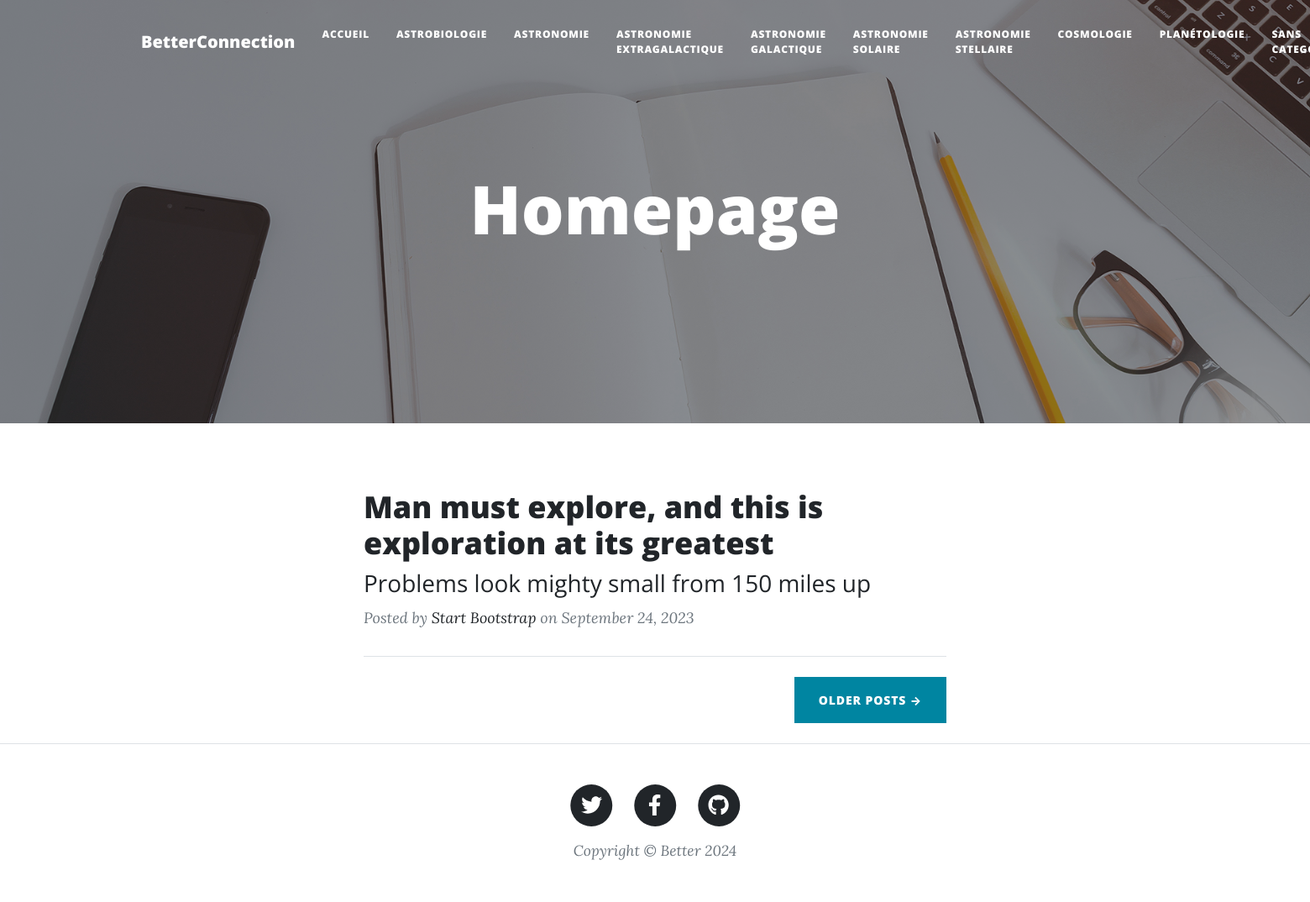
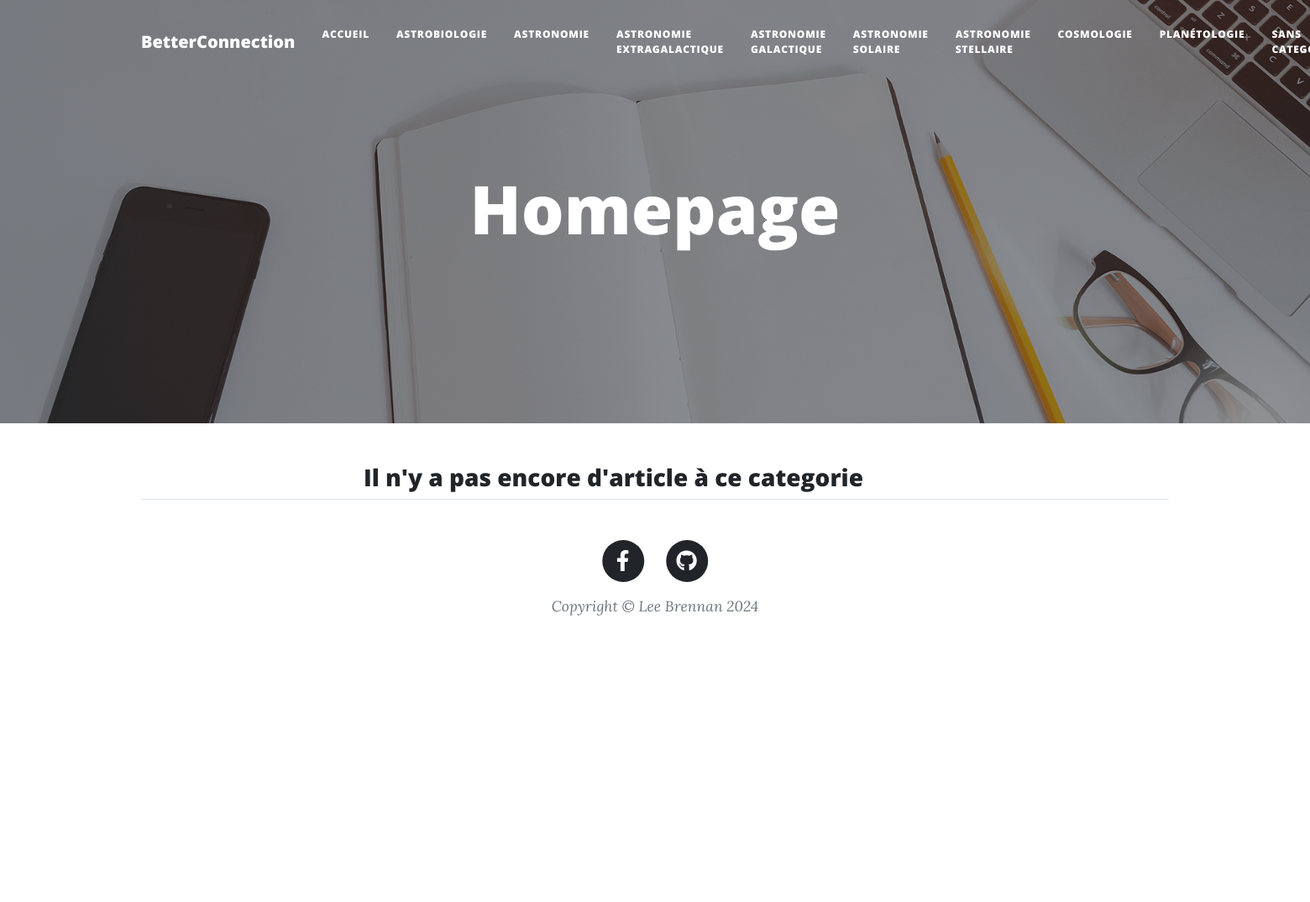
Before and after one commit to Leerlandais/homeConnection, a PHP site: page /?showCat=astrobiologie in a window 1560 px wide; the page is wider, and only the part inside the window is pictured. Shown: that part at 84% size. After the commit the page ends 733 px from the top of that part, so only its background shows below. Run offline with PHP 8.4, Linux system fonts and the light colour scheme; data comes from the database, SQL or seed files in the repository; a stand-in replaces the project's code that opens the database connection; some libraries are stand-ins or nearby versions.

Commit message:
moved articles to own inc. Improved other things

```diff
--- a/model/CategoryModel.php
+++ b/model/CategoryModel.php
@@ -2,7 +2,7 @@
 
 function getAllCategoriesBySlug(PDO $db): array|string
 {
-    $sql = "SELECT title, slug FROM category ORDER BY slug ASC;";
+    $sql = "SELECT title, slug, `description` FROM category ORDER BY slug ASC;";
     try{
         $query = $db->query($sql);
 
@@ -23,13 +23,13 @@ function getAllCategoriesBySlug(PDO $db): array|string
 function getClippedNewsByCat(PDO $db, $catSlug): array|string {
     $cleanedSlug = htmlspecialchars(strip_tags(trim($catSlug)), ENT_QUOTES);
 if ($cleanedSlug == "nouser") {
-    $sql = "SELECT SUBSTRING(content, 1, 100) AS con, slug, title, date_published
+    $sql = "SELECT SUBSTRING(content, 1, 100) AS con, slug, title AS ntit, date_published
             FROM news
             WHERE user_iduser IS NULL
     ";
 
 }else {
-    $sql = "SELECT SUBSTRING(n.content, 1, 100) AS con, n.slug, n.title AS ntit, n.date_published, c.title, u.thename
+    $sql = "SELECT SUBSTRING(n.content, 1, 120) AS con, n.slug, n.title AS ntit, n.date_published, c.title, u.thename
             FROM news n
             JOIN news_has_category h ON h.news_idnews = n.idnews
             LEFT JOIN category c ON c.idcategory = h.category_idcategory
--- a/public/index.php
+++ b/public/index.php
@@ -34,7 +34,6 @@ $menuSlug = getAllCategoriesBySlug($db);
 
 if (isset($_GET["showCat"])) {
     $catSlug = getClippedNewsByCat($db, $_GET["showCat"]);
-
 }else if (isset($_GET["showArt"])) {
     $artSlug = getArticle($db, $_GET["showArt"]);
 }
--- a/view/homepage.view.php
+++ b/view/homepage.view.php
@@ -16,49 +16,21 @@
 <body>
     <?php
 require_once "inc/menu.view.php";
- require_once 'inc/header.view.php'
+ require_once 'inc/header.view.php';
+ require_once 'inc/main.view.php';
     ?>
         <!-- Page Header-->
 
-        <!-- Main Content-->
-        <div class="container px-4 px-lg-5">
-            <div class="row gx-4 gx-lg-5 justify-content-center">
-                <div class="col-md-10 col-lg-8 col-xl-7">
-                    <!-- Post preview-->
-                    <div class="post-preview">
-                        <a href="post.html">
-                            <h2 class="post-title">Man must explore, and this is exploration at its greatest</h2>
-                            <h3 class="post-subtitle">Problems look mighty small from 150 miles up</h3>
-                        </a>
-                        <p class="post-meta">
-                            Posted by
-                            <a href="#!">Start Bootstrap</a>
-                            on September 24, 2023
-                        </p>
-                    </div>
-                    <!-- Divider-->
-                    <hr class="my-4" />
-                    <!-- Pager-->
-                    <div class="d-flex justify-content-end mb-4"><a class="btn btn-primary text-uppercase" href="#!">Older Posts →</a></div>
-                </div>
-            </div>
-        </div>
+
         <!-- Footer-->
         <footer class="border-top">
             <div class="container px-4 px-lg-5">
                 <div class="row gx-4 gx-lg-5 justify-content-center">
                     <div class="col-md-10 col-lg-8 col-xl-7">
                         <ul class="list-inline text-center">
+
                             <li class="list-inline-item">
-                                <a href="#!">
-                                    <span class="fa-stack fa-lg">
-                                        <i class="fas fa-circle fa-stack-2x"></i>
-                                        <i class="fab fa-twitter fa-stack-1x fa-inverse"></i>
-                                    </span>
-                                </a>
-                            </li>
-                            <li class="list-inline-item">
-                                <a href="#!">
+                                <a href="https://www.facebook.com/DeadleeB">
                                     <span class="fa-stack fa-lg">
                                         <i class="fas fa-circle fa-stack-2x"></i>
                                         <i class="fab fa-facebook-f fa-stack-1x fa-inverse"></i>
@@ -66,7 +38,7 @@ require_once "inc/menu.view.php";
                                 </a>
                             </li>
                             <li class="list-inline-item">
-                                <a href="#!">
+                                <a href="https://github.com/Leerlandais">
                                     <span class="fa-stack fa-lg">
                                         <i class="fas fa-circle fa-stack-2x"></i>
                                         <i class="fab fa-github fa-stack-1x fa-inverse"></i>
@@ -74,7 +46,7 @@ require_once "inc/menu.view.php";
                                 </a>
                             </li>
                         </ul>
-                        <div class="small text-center text-muted fst-italic">Copyright &copy; Better <?=date("Y")?></div>
+                        <div class="small text-center text-muted fst-italic">Copyright &copy; Lee Brennan <?=date("Y")?></div>
                     </div>
                 </div>
             </div>
--- /dev/null
+++ b/view/inc/cat.view.php
@@ -0,0 +1,26 @@
+<?php
+                    if (isset($catSlug)) {
+                        if(count($catSlug) == 0) {
+                           ?><h3 class="post-meta">Il n'y a pas encore d'article à ce categorie</h3>
+                        <?php }
+
+                        foreach($catSlug as $cs) : ?>
+                    <div class="post-preview">
+                        <h2 class="post-title"><?=$cs["ntit"]?></h2>
+                        <a href="?showArt=<?=$cs["slug"]?>">
+                            <h3 class="post-subtitle"><?=$cs["con"]?></h3>
+                        </a>
+                        <p class="post-meta">
+                            Posted by <?php
+                            if(isset($cs["thename"])) {
+                                echo $cs["thename"];
+                                }else {
+                                    echo "unknown";}
+                                    ?> on
+                                    <?php
+                                    if(isset($cs["date_published"])) {
+                                        echo date("d-m-Y", strtotime($cs["date_published"]));
+                                        }else {echo "unknown";}
+                                        ?>
+                        </p>
+                    </div> <?php endforeach; }
--- /dev/null
+++ b/view/inc/main.view.php
@@ -0,0 +1,21 @@
+        <!-- Main Content-->
+        <div class="container px-4 px-lg-5">
+            <div class="row gx-4 gx-lg-5 justify-content-center">
+                <div class="col-md-10 col-lg-8 col-xl-7">
+                    <!-- Post preview-->
+                  <?php
+                    require_once("cat.view.php");
+                    if (isset($artSlug)) {
+                    foreach($artSlug as $as) :?>
+                    <div class="post-preview">
+
+                            <h2 class="post-title"><?=$as["title"]?> par <?php if (isset($as["thename"])) {echo $as["thename"];}else{echo "unknown";}?></h2>
+                            <p class="post-meta"><?=$as["content"]?><p>
+
+                        <p class="post-meta">
+                            Posted le <?php if(isset($as["date_published"])) {echo date("d-m-Y", strtotime($as["date_published"]));}else{echo "unknown";}?>
+                        </p>
+                    </div>
+                    <?php endforeach; }?>
+                 </div>
+            </div>
--- a/view/inc/menu.view.php
+++ b/view/inc/menu.view.php
@@ -11,11 +11,9 @@
                         <li class="nav-item"><a class="nav-link px-lg-3 py-3 py-lg-4" href="./">Accueil</a></li>
                         <?php
                 foreach($menuSlug as $itemMenu):
-                        if ($itemMenu["title"] == NULL) { ?>
-                        <?php  }
-                        else { ?>
-                        <li class="nav-item"><a class="nav-link px-lg-3 py-3 py-lg-4" href="?showCat=<?=$itemMenu['slug']?>"><?=$itemMenu['title']?></a></li>
-                        <?php }
+                      ?>
+                        <li class="nav-item"><a class="nav-link px-lg-3 py-3 py-lg-4" href="?showCat=<?=$itemMenu['slug']?>" title="<?=$itemMenu["description"]?>"><?=$itemMenu['title']?></a></li>
+                        <?php
                 endforeach;
                 ?>
                 <li class="nav-item"><a class="nav-link px-lg-3 py-3 py-lg-4" href="?showCat=nouser">Sans Category</a></li>
```
Also changed, not shown: view/inc/sdfsf.html (added).
